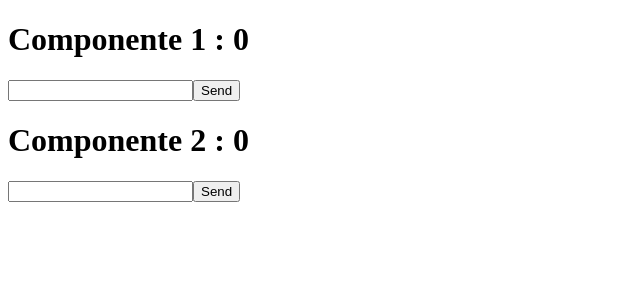
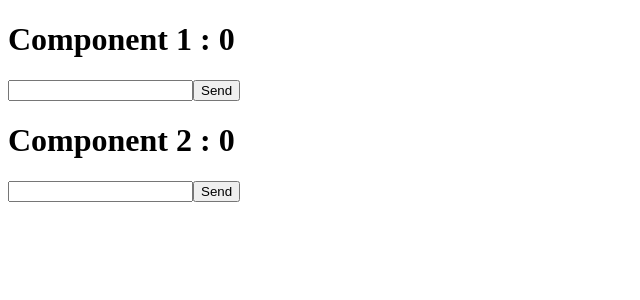
Before and after one commit to juscilan/react-redux-example, a React (Create React App) app: page / in a window 1280 px wide. Shown: the top 300 px of the page, without its empty margins (0-640 px from the left). Built offline with nearby package versions, Linux system fonts and the light colour scheme.

Commit message:
fix: fixing some things...

```diff
--- a/src/components/component1.jsx
+++ b/src/components/component1.jsx
@@ -2,7 +2,7 @@ import React, { useState } from 'react'
 import { useSelector, useDispatch } from 'react-redux'
 import { setPayloadAction } from '../store/Component/Camponent.actions'
 
-export default function Componente1() {
+export default function Component1() {
   const result = useSelector(state => state.value)
   const dispath = useDispatch()
 
@@ -14,11 +14,9 @@ export default function Componente1() {
 
   return (
     <>
-        <h1>Componente 1 : { result }</h1>
+        <h1>Component 1 : { result }</h1>
         <input type="text" onChange={handleChange} />
-        <button onClick={()=>{
-            dispath(setPayloadAction(valueText))
-        }}>Send</button>
+        <button onClick={()=>{ dispath(setPayloadAction(valueText)) }}>Send</button>
     </>
   )
 }
--- a/src/components/component2.jsx
+++ b/src/components/component2.jsx
@@ -2,7 +2,7 @@ import React, { useState } from 'react'
 import { useSelector, useDispatch } from 'react-redux'
 import { setPayloadAction } from '../store/Component/Camponent.actions'
 
-export default function Componente2() {
+export default function Component2() {
 	const result = useSelector(state => state.value)
 	const dispath = useDispatch()
 
@@ -14,7 +14,7 @@ export default function Componente2() {
 
 	return (
 		<>
-				<h1>Componente 2 : { result }</h1>
+				<h1>Component 2 : { result }</h1>
 				<input type="text" onChange={handleChange} />
 				<button onClick={()=>{ dispath(setPayloadAction(valueText))	}}>Send</button>
 		</>
```
